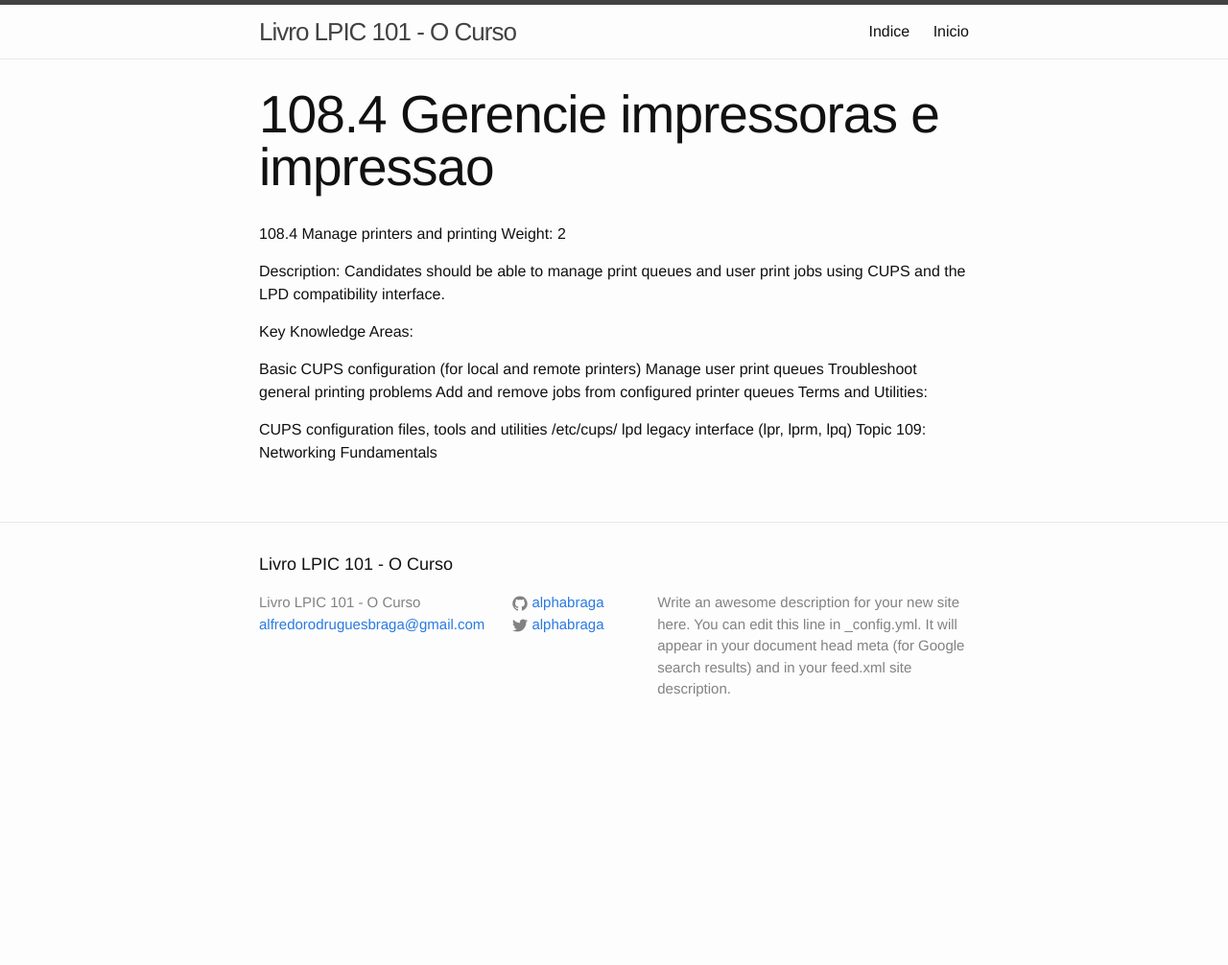
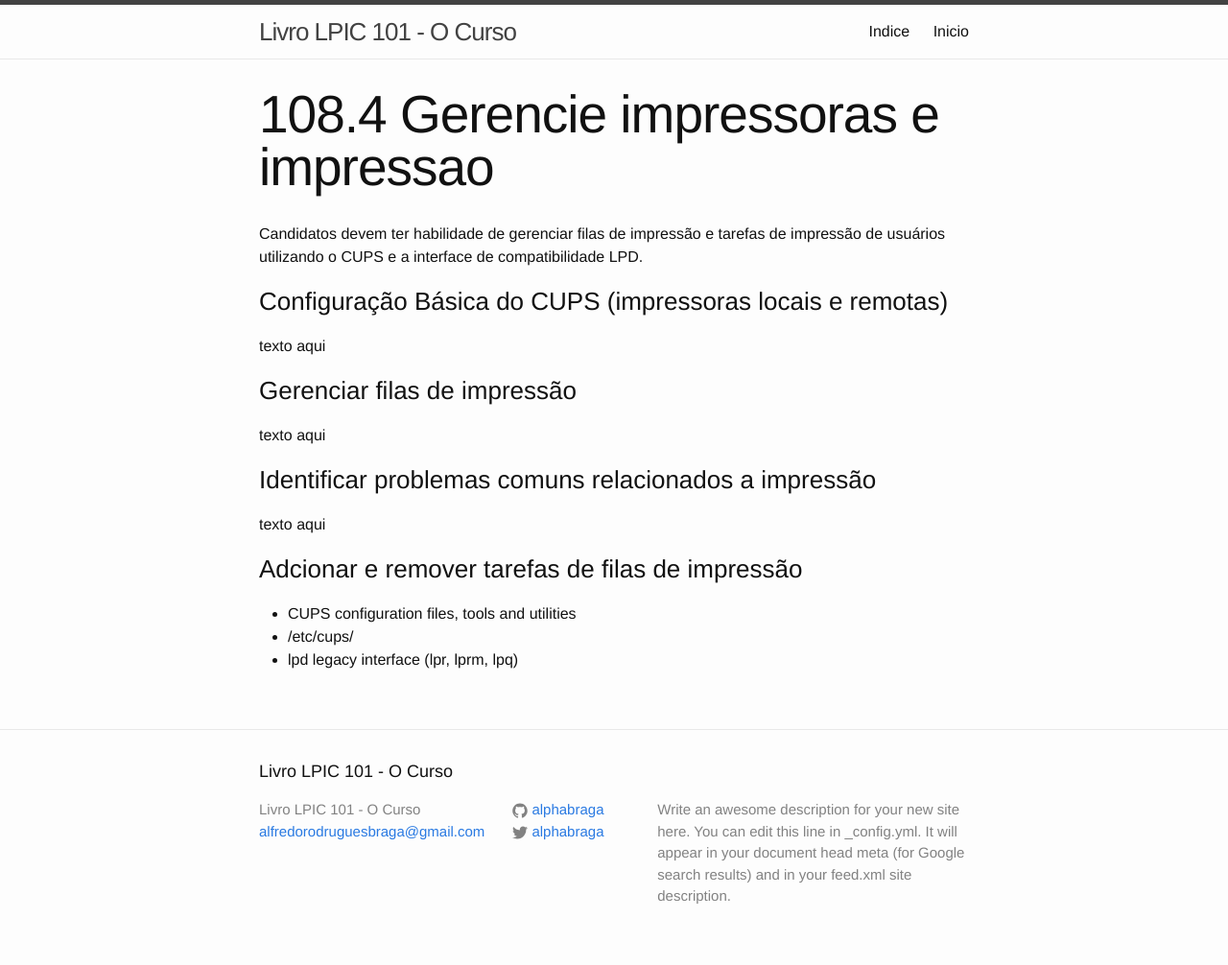
Before and after one commit to alphabraga/lpic1, a Jekyll site: the page built from topicos/108/108-4-gerencie-impressoras-e-impressao.md, in a window 1280 px wide. Shown: the whole page at 96% size. Built offline with Jekyll 4.4.1, drawn with Linux system fonts in a browser that asks for light colours; before the commit the page ends 900 px from its top, so only the background shows below that.

Commit message:
mais conteudo

```diff
--- a/topicos/108/108-4-gerencie-impressoras-e-impressao.md
+++ b/topicos/108/108-4-gerencie-impressoras-e-impressao.md
@@ -4,20 +4,22 @@ title: 108.4 Gerencie impressoras e impressao
 permalink: /108/108-4-gerencie-impressoras-e-impressao
 ---
 
-108.4 Manage printers and printing
-Weight: 2
+Candidatos devem ter habilidade de gerenciar filas de impressão e tarefas de impressão de usuários utilizando o CUPS e a interface de compatibilidade LPD.
 
-Description: Candidates should be able to manage print queues and user print jobs using CUPS and the LPD compatibility interface.
+### Configuração Básica do CUPS (impressoras locais e remotas)
 
-Key Knowledge Areas:
+texto aqui
 
-Basic CUPS configuration (for local and remote printers)
-Manage user print queues
-Troubleshoot general printing problems
-Add and remove jobs from configured printer queues
-Terms and Utilities:
+### Gerenciar filas de impressão
 
-CUPS configuration files, tools and utilities
-/etc/cups/
-lpd legacy interface (lpr, lprm, lpq)
-Topic 109: Networking Fundamentals
+texto aqui
+
+### Identificar problemas comuns relacionados a impressão
+
+texto aqui
+
+### Adcionar e remover tarefas de filas de impressão
+
+* CUPS configuration files, tools and utilities
+* /etc/cups/
+* lpd legacy interface (lpr, lprm, lpq)
```
Also changed, not shown: topicos/105/105-1-modifique-e-utilize-o-ambiente-shell.md (+10 -0 lines), topicos/105/105-2-customize-ou-escreva-scripts-simples.md (+37 -3 lines).
